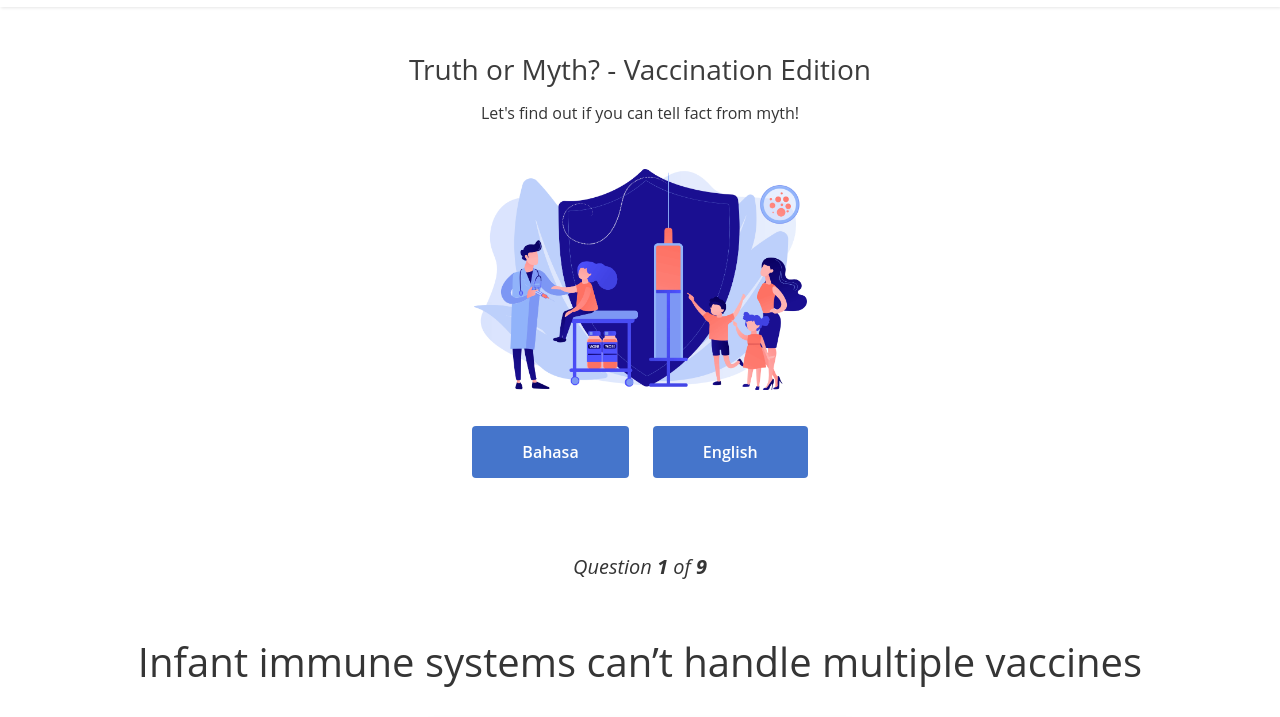
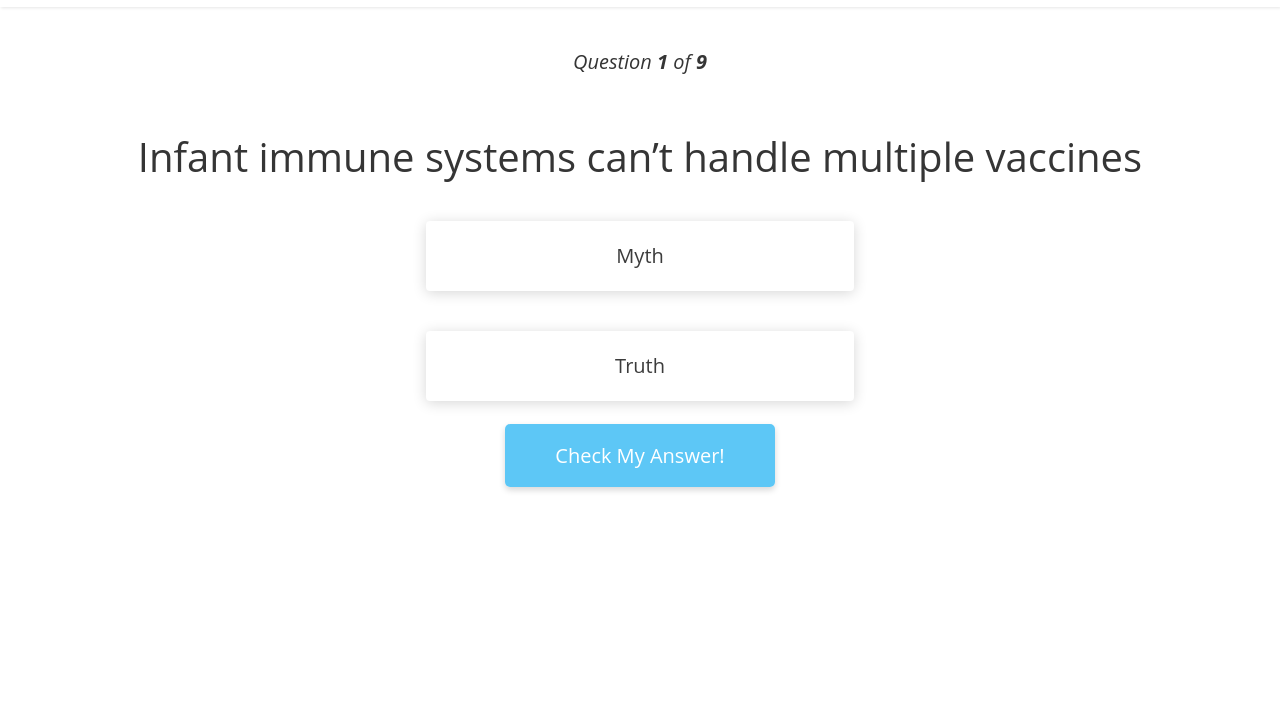
Before and after one commit to ainnafatiha/Vaccine-Quiz, a plain HTML site: page index.html in a window 1280 px wide. Both pictures are taken after a click on the button "Get Started!". Shown: the part 83-800 px from the top of the page. Drawn offline with Linux system fonts and the light colour scheme.

Commit message:
commit
- separate first and last page

```diff
--- a/index.html
+++ b/index.html
@@ -11,9 +11,10 @@
         <link href="css/master.css" media="screen" rel="stylesheet" type="text/css">
     </head>
 
+    <body id="slickQuiz">
 
 
-    <body id="slickQuiz">
+        <!-- 1. HEADER -->
 
         <header class="container-fluid header">
             <!-- start a tag for logo -->
@@ -79,6 +80,8 @@
             <!-- end of ul for content in header -->
         </header>
 
+        <!-- 2. BODY QUIZ -->
+
         <section class="container">
             <h1 class="quizName"><!-- where the quiz name goes --></h1>
 
@@ -98,6 +101,8 @@
             <!-- where the quiz gets built -->
         </div>
 
+        <!-- 2.1 QUIZ RESULT -->
+
         <div class="quizResults">
             <h3 class="quizScore">You Scored: <span><!-- where the quiz score goes --></span></h3>
 
@@ -107,13 +112,15 @@
                 <img src="vaccination-quiz-image.png" class="welcome-img" alt="DoctorOnCall">
             </div>
 
+        <!-- 2.2 TEXT AND BUTTONS -->
+
             <div class="quizResultsCopy">
                 <!-- where the quiz result copy goes -->
                 <div class ="quizShortText">
                     <p>DoctorOnCall has a wide range of vaccines which extends past those offered within the National Immunization Program (NIP) – book an appointment with one of our doctors to get further protection for you and your child!</p>
                 </div>
                 <br>
-                <a href="https://www.doctoroncall.com.my/tanya/en" style="text-decoration: none;" class="ask-button">Click HERE to ask free question about vaccination</a>
+                <a href="https://www.doctoroncall.com.my/tanya/en" style="text-decoration: none;" class="ask-button">Click HERE to ask free question</a>
                 <a href="https://www.doctoroncall.com.my/online-doctor" style="text-decoration: none;" class="speak-button">Click HERE to consult our doctors</a>
                 <br><br><br>
             </div>
@@ -124,6 +131,8 @@
         <script src="js/app-config.js"></script>
         <script src="js/app.js"></script>
         <script src="js/master.js"></script>
+
+        <!-- 3. TRUTH OR MYTH BUTTONS FUNCTION -->
 
         <script>
             window.onload = () => {
--- a/js/app-config.js
+++ b/js/app-config.js
@@ -1,8 +1,12 @@
+//TABLE OF CONTENT
+// 1.ENGLISH VERSION
+// 2.BAHASA MELAYU VERSION
+
 // Setup your quiz text and questions here
 
 // NOTE: pay attention to commas, IE struggles with those bad boys
 
-//ENGLISH VERSION
+// 1.ENGLISH VERSION
 var quizJSON_en = {
     lang:"en",
     "info": {
@@ -110,7 +114,7 @@ var quizJSON_en = {
 };
 
 
-//BAHASA MELAYU VERSION
+// 2.BAHASA MELAYU VERSION
 var quizJSON_bm = {
     lang:"bm",
     "info": {
@@ -127,8 +131,8 @@ var quizJSON_bm = {
         { // Question 1
             "q": "Infant immune systems can’t handle multiple vaccines",
             "a": [
-                {"option": "Myth",      "correct": true},
-                {"option": "Truth",     "correct": false} // no comma here
+                {"option": "Mitos",      "correct": true},
+                {"option": "Fakta",     "correct": false} // no comma here
             ],
             "correct": "<p><span>That's correct, it is a myth!</span> The immune system can never fully be overpowered as the cells in the human body are always being replenished - babies are exposed to countless bacteria and viruses every day.<br>Even though there are more available now, new vaccines are more efficient and have fewer ingredients than those in previous decades.</p>",
 
@@ -137,8 +141,8 @@ var quizJSON_bm = {
         { // Question 2
             "q": "Vaccines cause autism",
             "a": [
-                {"option": "Myth",               "correct": true},
-                {"option": "Truth",               "correct": false} // no comma here
+                {"option": "Mitos",               "correct": true},
+                {"option": "Fakta",               "correct": false} // no comma here
             ],
             "correct": "<p><span>That's correct, it is a myth!</span> The fear that vaccines increase the risk of autism came from a 1997 study which claimed that the measles, mumps and rubella (MMR) vaccines was the reason for increased autism rates in Bristish children. Since then, the paper has been withdrawn due to procedural issues, ethical breaches, and undisclosed financial conflict of interest.<br>The true cause of autism is still a mystery, however, the theory that there is a link between autism and vaccination has been fully disproven.<br>There have been several studies that have identified symptoms of autism in children before receiving the MMR vaccines, and one study has shown evidence that autism is developed in the womb.</p>",
 
@@ -147,8 +151,8 @@ var quizJSON_bm = {
         { // Question 3
             "q": "Natural immunity (to get sick and recover naturally) is superior than vaccine-acquired immunity",
             "a": [
-                {"option": "Myth",           "correct": true},
-                {"option": "Truth",          "correct": false} // no comma here
+                {"option": "Mitos",           "correct": true},
+                {"option": "Fakta",          "correct": false} // no comma here
             ],
             "correct": "<p><span>That's correct, it is a myth!</span> In a few cases, becoming sick and recovering naturally results in stronger immunity to the disease than vaccination.<br>However, this approach is far too risky because the dangers outweigh the benefits - for example, if your child contracted measles, he / she would have a 1 in 500 chance of death from the effects of the disease. If you compare this with the number of people who have had severe allergic reactions from the MMR vaccine (less than 1 in one million) vaccinating your child is the much safer option.</p>",
 
@@ -157,8 +161,8 @@ var quizJSON_bm = {
         { // Question 4
             "q": "Vaccines contain unsafe toxins",
             "a": [
-                {"option": "Myth",      "correct": true},
-                {"option": "Truth",   "correct": false} // no comma here
+                {"option": "Mitos",      "correct": true},
+                {"option": "Fakta",   "correct": false} // no comma here
             ],
             "correct": "<p><span>That's correct, it is a myth!</span> Many people are concerned that vaccines contain mercury, aluminium, and formaldehyde, and while it is true that these chemicals are toxic at high levels, only tiny amounts of these chemicals are used in approved vaccines.<br>Formaldehyde is actually produced at higher rates by our own metabolic systems, and there is no evidence that shows that low levels of any of these chemicals are harmful. </p>",
 
@@ -167,8 +171,8 @@ var quizJSON_bm = {
         { // Question 5
             "q": "Vaccines have eradicated diseases globally",
             "a": [
-                {"option": "Myth",      "correct": false},
-                {"option": "Truth",   "correct": true} // no comma here
+                {"option": "Mitos",      "correct": false},
+                {"option": "Fakta",   "correct": true} // no comma here
             ],
             "correct": "<p><span>That's correct, it is a truth!</span> Better sanitation, nutrition and antibiotics have helped to improve the level of infectious diseases globally, however vaccines themselves have helped to eradicate certain diseases across entire countries (e.g. polio), and in certain cases - globally (e.g. smallpox).<br>If people stop vaccinating, there is a chance that these diseases could return over time. </p>",
 
@@ -177,8 +181,8 @@ var quizJSON_bm = {
         { // Question 6
             "q": "Vaccines can infect me with the disease that it is trying to prevent",
             "a": [
-                {"option": "Myth",      "correct": true},
-                {"option": "Truth",   "correct": false} // no comma here
+                {"option": "Mitos",      "correct": true},
+                {"option": "Fakta",   "correct": false} // no comma here
             ],
             "correct": "<p><span>That's correct, it is a myth!</span>Vaccines may cause mild symptoms, which drives the false idea that you have the disease after vaccination.<br> Vaccines cause the immune system to produce an immune response similar to the disease, but they do not cause the disease, nor does it put the person at risk of its potential complications.<br>Vaccines have been safe to use for decades and follow strict and regulatory guidelines.</p>",
 
@@ -187,8 +191,8 @@ var quizJSON_bm = {
         { // Question 7
             "q": "I should vaccinate even if everyone around me is already vaccinated",
             "a": [
-                {"option": "Myth",      "correct": false},
-                {"option": "Truth",   "correct": true} // no comma here
+                {"option": "Mitos",      "correct": false},
+                {"option": "Fakta",   "correct": true} // no comma here
             ],
             "correct": "<p><span>That's correct, it is a truth!</span> When a large amount of community is vaccinated against a disease, it reduces the change of an outbreak ('herd immunity').<br>Infants, pregnant women and people with weaker immune systems can't receive vaccines and depend on this form of protection.<br>If too many people rely on herd immunity to prevent infection from a vaccine-preventable disease, herd immunity will disappear.</p>",
 
@@ -197,8 +201,8 @@ var quizJSON_bm = {
         { // Question 8
             "q": "Healthy adults still need vaccines",
             "a": [
-                {"option": "Myth",      "correct": false},
-                {"option": "Truth",   "correct": true} // no comma here
+                {"option": "Mitos",      "correct": false},
+                {"option": "Fakta",   "correct": true} // no comma here
             ],
             "correct": "<p><span>That's correct, it is a truth!</span> Even if you are healthy, your immune system will weaken as you continue to age.<br>At the age of 65 or above, adults are at an 8x higher risk of being hospitalized due to infection when compared to those who are younger than 50.</p>",
 
@@ -207,8 +211,8 @@ var quizJSON_bm = {
         { // Question 9
             "q": "Vaccines are not effective in adults",
             "a": [
-                {"option": "Myth",    "correct": true},
-                {"option": "Truth",     "correct": false} // no comma here
+                {"option": "Mitos",    "correct": true},
+                {"option": "Fakta",     "correct": false} // no comma here
             ],
             "correct": "<p><span>That's correct, it is a myth!</span> Any delay in vaccinating your child can leave him / her at risk of the vaccine-preventable disease. However, it is never too late as vaccines are still effective for adults. With your increased responsibilities as an adult, you should get vaccinated - protect those around you from getting the disease and stay healthy enough to work and take care of your family.<br>The best way to ensure you and your family's safety is to follow the guidelines and schedule set out by the Ministry of Health, in consultation with your doctor.</p>",
 
--- a/js/app.js
+++ b/js/app.js
@@ -1,4 +1,5 @@
 // TABLE OF CONTENT
+
 // 1. DECLARE FUNCTION
 // 2. INSERT HEADER
 // 3. DEPRECATION
@@ -435,6 +436,11 @@ let headertemp = `<header class="container-fluid header" onclick="openAlert()">
                 keyNotch = internal.method.getKeyNotch; // a function that returns a jQ animation callback function
                 kN = keyNotch; // you specify the notch, you get a callback function for your animation
 
+
+                // Hide the first and last page
+                document.getElementsByClassName('quizName')[0].style.display = 'none';
+                document.getElementsByClassName('quizHeader')[0].style.display = 'none';
+
                 function start(options) {
                     var firstQuestion = $(_element + ' ' + _questions + ' li').first();
                     if (firstQuestion.length) {
@@ -846,7 +852,6 @@ function changeLanguage() {
     if (urlLang=='bm') {
       lang = urlLang;
       trans="en";
-
     }
   }
 
@@ -860,18 +865,20 @@ function changeLanguage() {
 
 function changeLanguagePack() {
 console.log("changingLanguagePack")
-  //detect current language
+
+//detect current language
   const urlParams = new URLSearchParams(window.location.search);
   const lang = urlParams.get('lang');
   console.log(lang)
-    if (lang=='bm') {
+
+  if (lang=='bm') {
         console.log("changeToBm")
       return quizJSON_bm;
     }
     else {
         return quizJSON_en;
     }
-  }
+}
 
 
 
```
